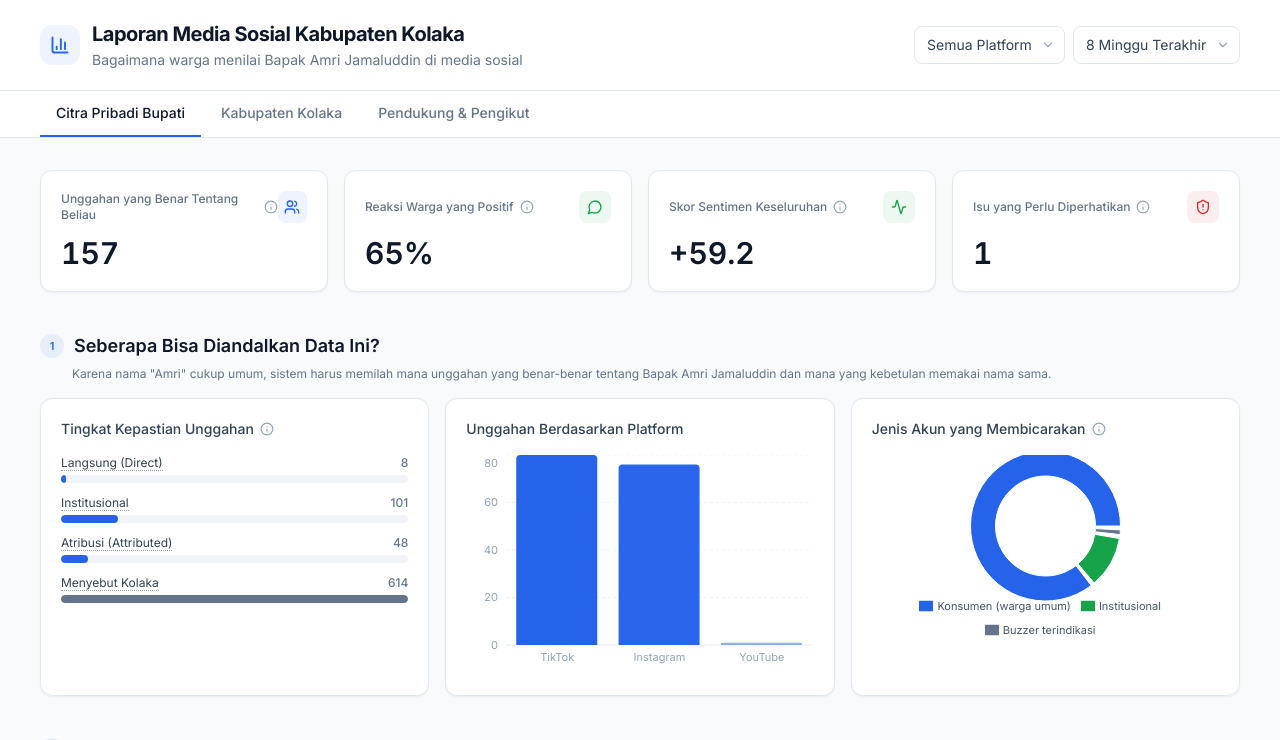
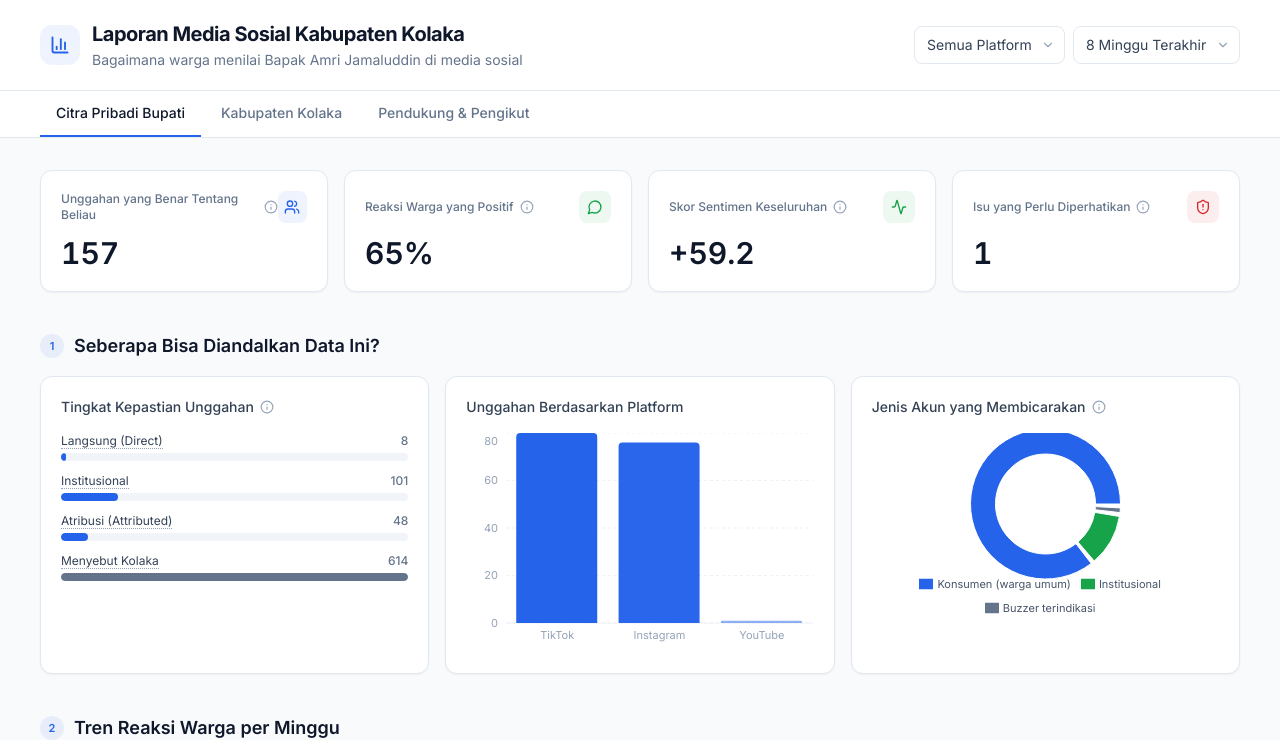
Before and after one commit to yyunitaa/daysbort, a Next.js app: page / in a window 1280 px wide. Shown: the top 740 px of the page. Built offline with nearby package versions, Linux system fonts and the light colour scheme.

Commit message:
Remove caveat text under "Seberapa Bisa Diandalkan Data Ini?" section
Co-Authored-By: Claude Sonnet 5 <noreply@anthropic.com>

```diff
--- a/components/tabs/SelfPerceptionTab.jsx
+++ b/components/tabs/SelfPerceptionTab.jsx
@@ -23,7 +23,7 @@ export default function SelfPerceptionTab() {
       </div>
 
       <section>
-        <SectionLabel eyebrow="1" title="Seberapa Bisa Diandalkan Data Ini?" caveat='Karena nama "Amri" cukup umum, sistem harus memilah mana unggahan yang benar-benar tentang Bapak Amri Jamaluddin dan mana yang kebetulan memakai nama sama.' />
+        <SectionLabel eyebrow="1" title="Seberapa Bisa Diandalkan Data Ini?" />
         <div className="grid grid-cols-1 lg:grid-cols-3 gap-4">
           <div className={`${cardCls} p-5 lg:col-span-1`}>
             <ChartTitle info="157 unggahan pertama sudah dipastikan tentang beliau. Baris terakhir menyaring unggahan yang menyebut kata kunci wilayah Kolaka — bukan berarti semua otomatis relevan, ini baru penyaringan awal. Arahkan kursor ke tiap baris untuk penjelasannya.">Tingkat Kepastian Unggahan</ChartTitle>
```
